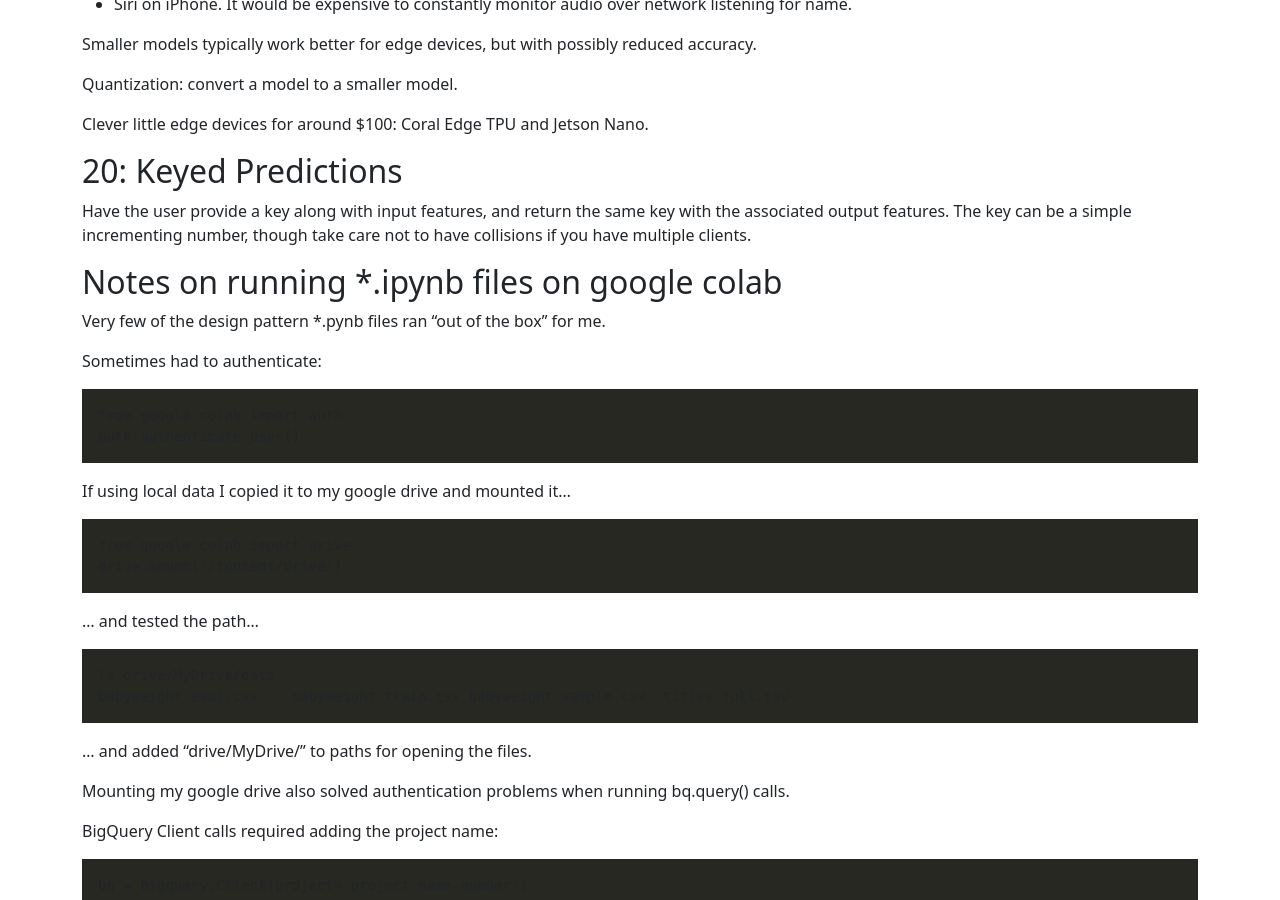
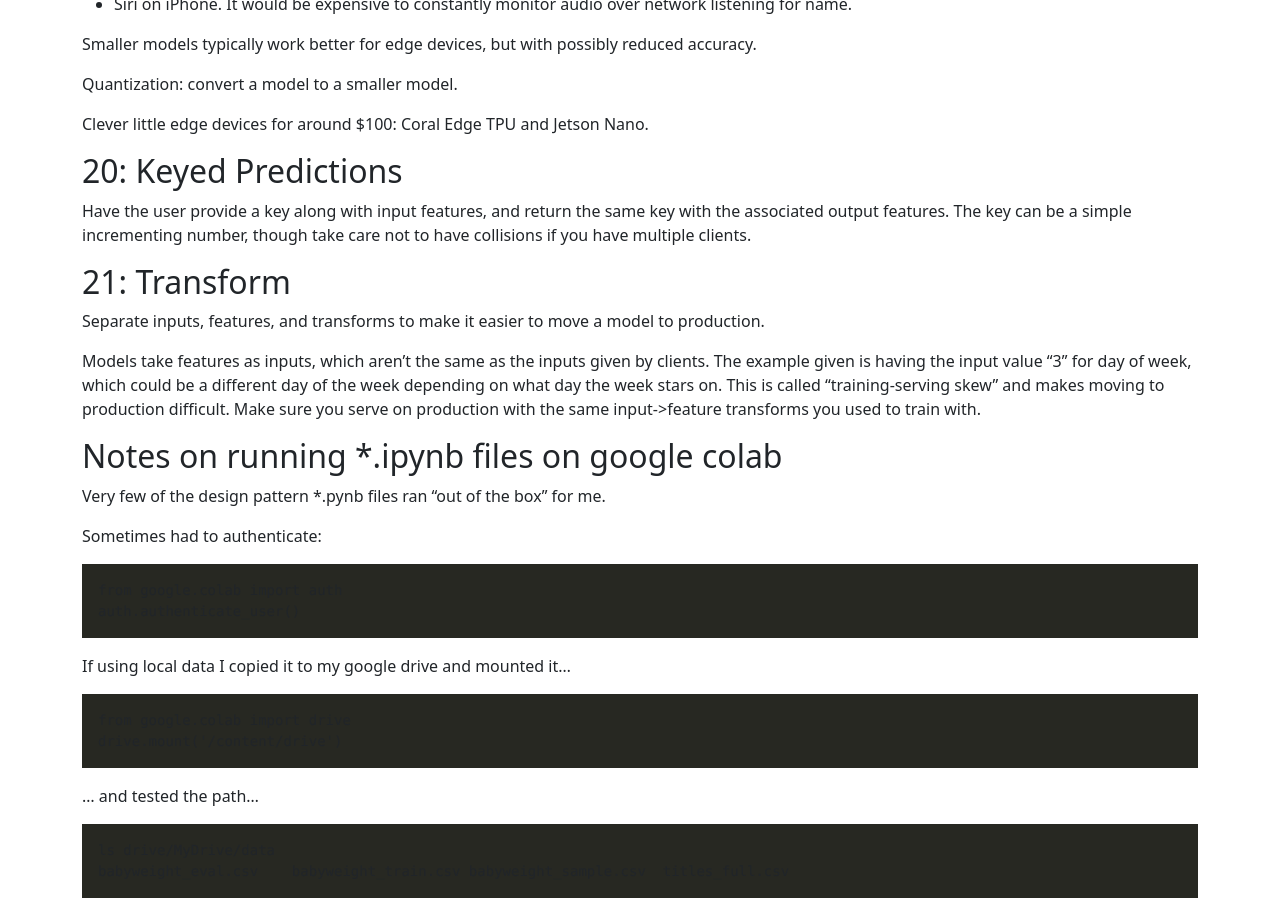
Before and after one commit to matthewdrees/matthewdrees.github.io, a Jekyll site: the page built from _posts/2022-03-14-machine-learning-design-patterns.md, in a window 1280 px wide and 900 px high, scrolled down 6333 px. Built offline with Jekyll 4.4.1, drawn with Linux system fonts in a browser that asks for light colours.

Commit message:
MLDP 21, Transform.

```diff
--- a/_posts/2022-03-14-machine-learning-design-patterns.md
+++ b/_posts/2022-03-14-machine-learning-design-patterns.md
@@ -236,6 +236,12 @@ Clever little edge devices for around $100: Coral Edge TPU and Jetson Nano.
 
 Have the user provide a key along with input features, and return the same key with the associated output features. The key can be a simple incrementing number, though take care not to have collisions if you have multiple clients.
 
+## 21: Transform
+
+Separate inputs, features, and transforms to make it easier to move a model to production.
+
+Models take features as inputs, which aren't the same as the inputs given by clients. The example given is having the input value "3" for day of week, which could be a different day of the week depending on what day the week stars on. This is called "training-serving skew" and makes moving to production difficult. Make sure you serve on production with the same input->feature transforms you used to train with.
+
 ## Notes on running *.ipynb files on google colab
 
 Very few of the design pattern *.pynb files ran "out of the box" for me.
```
